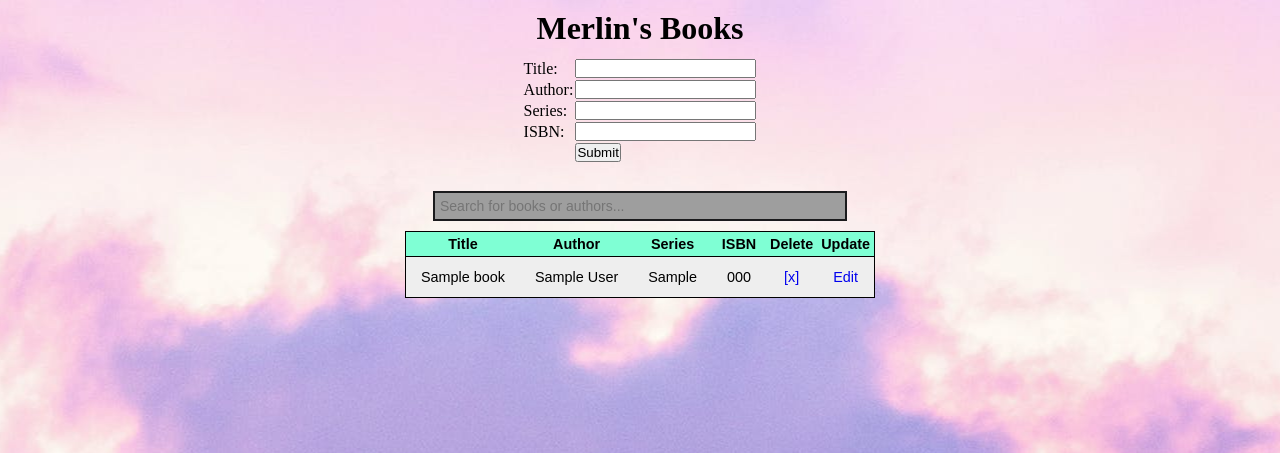
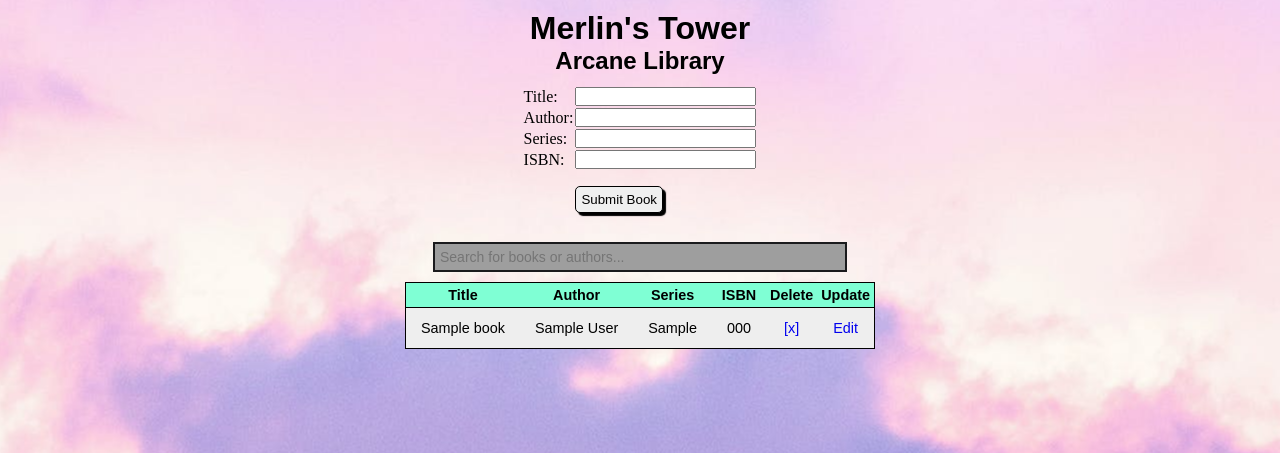
Before and after one commit to ArnoldTingSu/merlin, a Django app: page /books in a window 1280 px wide. Shown: the top 453 px of the page. Run offline with Django 3.2, Linux system fonts and the light colour scheme; tables that the repository leaves empty hold one stand-in row (values such as "Sample post"); grey boxes are pictures that could not be loaded.

Commit message:
header and button css updates

```diff
--- a/camelot/merlins_tower/static/css/books.css
+++ b/camelot/merlins_tower/static/css/books.css
@@ -10,9 +10,12 @@ body{
     background-repeat: no-repeat;
 }
 
-h1 {
+#header {
+    display: flex;
+    flex-direction: column;
+    align-items: center;
     margin-top: 10px;
-    text-align: center;;
+    font-family: Arial, Helvetica, sans-serif;
 }
 
 #input table{
@@ -21,6 +24,11 @@ h1 {
 
 #button{
     margin-bottom: 15px;
+    border: black solid 1px;
+    margin-top: 15px;
+    padding: 5px;
+    border-radius: 5px;
+    box-shadow: black 3px 3px 1px;
 }
 
 hr {
--- a/camelot/merlins_tower/templates/books.html
+++ b/camelot/merlins_tower/templates/books.html
@@ -10,7 +10,8 @@
 </head>
 <body>
     <div id="header">
-        <h1>Merlin's Books</h1>
+        <h1>Merlin's Tower</h1>
+        <h2>Arcane Library</h2>
     </div>
     <div id="input">
         <form action="add_book" id="form" method='POST'>
@@ -33,7 +34,7 @@
                     <td><input type="text" name="isbn"></td>
                 </tr>
                 <td></td>
-                <td><input type="submit" id="button"></td>
+                <td><input type="submit" id="button" value="Submit Book"></td>
             </table>
         </form>
             <hr>
```
Also changed, not shown: camelot/merlins_tower/static/css/landing.css (+24 -0 lines), camelot/merlins_tower/templates/landing.html (+7 -3 lines).
